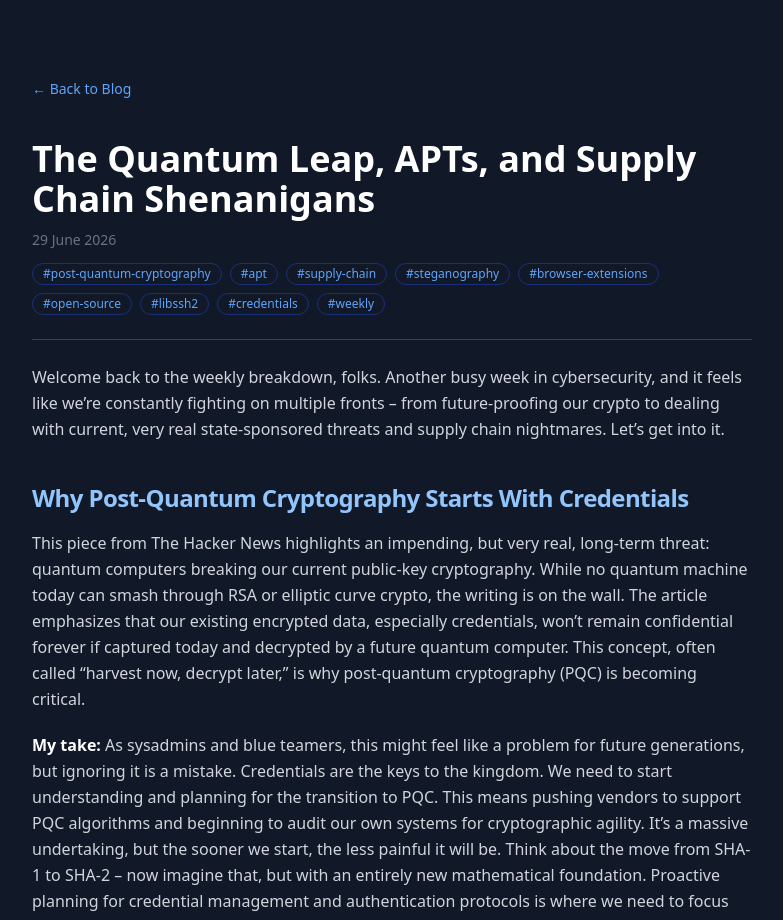
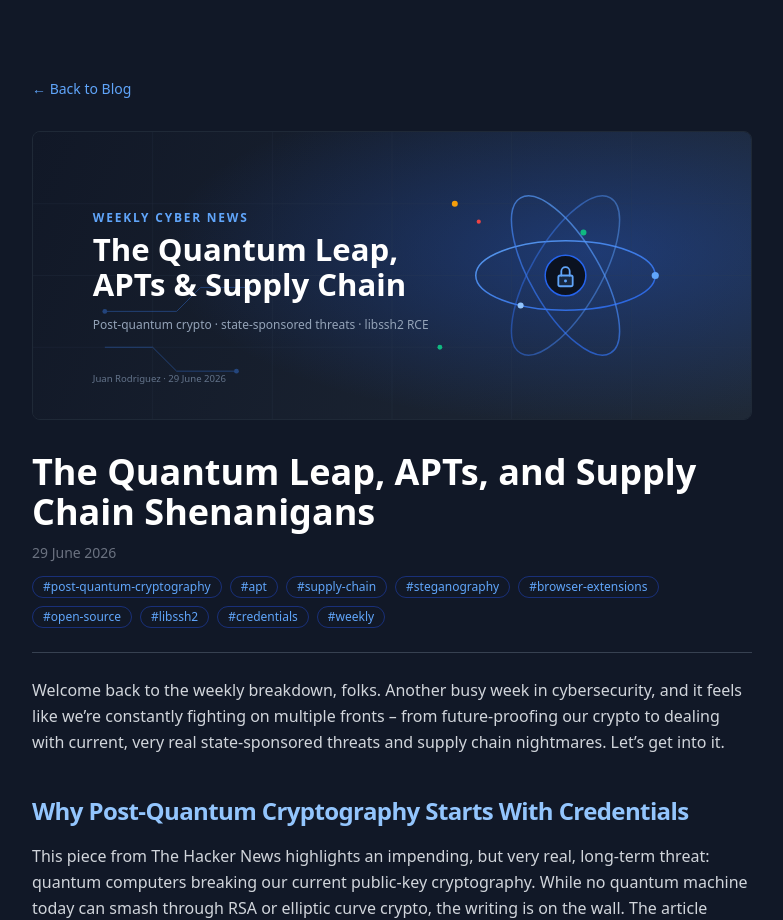
Before and after one commit to juandresrodca/cv-juan, an Astro site: page /cv-juan/blog/2026-06-29-weekly-cyber-news in a window 1280 px wide. Shown: the part 820-1740 px from the top of the page, without its empty margins (248-1031 px from the left). Built offline with nearby package versions, Linux system fonts and the light colour scheme; Astro itself is replaced by a stand-in of ours.

Commit message:
feat(blog): add hero image for weekly cyber news post

```diff
--- a/src/content/blog/2026-06-29-weekly-cyber-news.md
+++ b/src/content/blog/2026-06-29-weekly-cyber-news.md
@@ -4,6 +4,7 @@ date: 2026-06-29
 summary: "This week, we're diving into the future of crypto with post-quantum, persistent threats from state-sponsored APTs, supply chain vulnerabilities in open-source and browser extensions, and a critical SSH client flaw."
 tags: ["post-quantum-cryptography", "apt", "supply-chain", "steganography", "browser-extensions", "open-source", "libssh2", "credentials", "weekly"]
 draft: false
+heroImage: "images/blog/2026-06-29-weekly-cyber-news.svg"
 ---
 
 Welcome back to the weekly breakdown, folks. Another busy week in cybersecurity, and it feels like we're constantly fighting on multiple fronts – from future-proofing our crypto to dealing with current, very real state-sponsored threats and supply chain nightmares. Let's get into it.
--- a/src/pages/blog/[slug].astro
+++ b/src/pages/blog/[slug].astro
@@ -46,7 +46,7 @@ function formatDate(date: Date) {
       <!-- Hero image (optional) — Astrofy PostLayout pattern -->
       {post.data.heroImage && (
         <img
-          src={post.data.heroImage}
+          src={`${import.meta.env.BASE_URL}${post.data.heroImage}`}
           alt={post.data.title}
           class="w-full rounded-lg mb-8 border border-gray-800 object-cover max-h-80"
         />
```
Also changed, not shown: public/images/blog/2026-06-29-weekly-cyber-news.svg (added).
